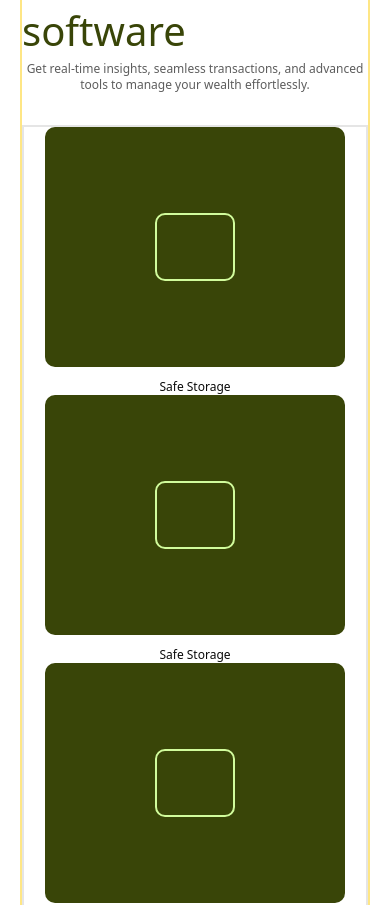
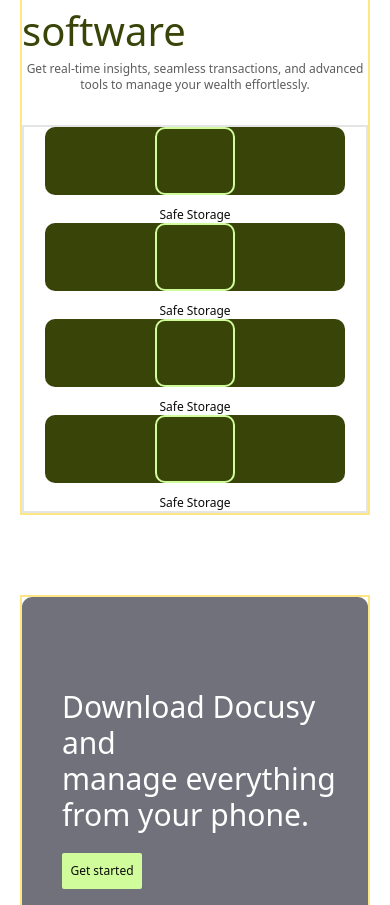
Before and after one commit to ZahraSoley/Docusy, a React (Vite) app: page / in a window 390 px wide. Shown: the part 3460-4365 px from the top of the page. Built offline with nearby package versions, Linux system fonts and the light colour scheme.

Commit message:
responsive 2

```diff
--- a/src/App.tsx
+++ b/src/App.tsx
@@ -174,26 +174,26 @@
             <span className="text-xs text-[#5d5d5d]">Get real-time insights, seamless transactions, and advanced</span>
             <span className="text-xs text-[#5d5d5d]">tools to manage your wealth effortlessly.</span>
             <div className="self-stretch lg:flex justify-between items-center gap-8 mt-8 border-2">
-              <div className="flex flex-col justify-center items-center gap-3">
-                <div className="h-60 w-75 bg-[#394508] rounded-lg flex justify-center items-center cursor-pointer hover:-translate-y-3 transition duration-500 \">
+              <div className="lg:w-1/4 flex flex-col justify-center items-center gap-3">
+                <div className="w-full bg-[#394508] max-h-60 max-w-75 rounded-lg flex justify-center items-center cursor-pointer hover:-translate-y-3 transition duration-500 \">
                   <div className="w-20 h-17 border-2 border-[#d1fc9c] rounded-lg"></div>
                 </div>
                 <span className="text-xs font-medium">Safe Storage</span>
               </div>
-              <div className="flex flex-col justify-center items-center gap-3">
-                <div className="h-60 w-75 bg-[#394508] rounded-lg flex justify-center items-center cursor-pointer hover:-translate-y-3 transition duration-500 \">
+              <div className="lg:w-1/4 flex flex-col justify-center items-center gap-3">
+                <div className="w-full bg-[#394508] max-h-60 max-w-75 rounded-lg flex justify-center items-center cursor-pointer hover:-translate-y-3 transition duration-500 \">
                   <div className="w-20 h-17 border-2 border-[#d1fc9c] rounded-lg"></div>
                 </div>
                 <span className="text-xs font-medium">Safe Storage</span>
               </div>
-              <div className="flex flex-col justify-center items-center gap-3">
-                <div className="h-60 w-75 bg-[#394508] rounded-lg flex justify-center items-center cursor-pointer hover:-translate-y-3 transition duration-500 \">
+              <div className="lg:w-1/4 flex flex-col justify-center items-center gap-3">
+                <div className="w-full bg-[#394508] max-h-60 max-w-75 rounded-lg flex justify-center items-center cursor-pointer hover:-translate-y-3 transition duration-500 \">
                   <div className="w-20 h-17 border-2 border-[#d1fc9c] rounded-lg"></div>
                 </div>
                 <span className="text-xs font-medium">Safe Storage</span>
               </div>
-              <div className="flex flex-col justify-center items-center gap-3">
-                <div className="h-60 w-75 bg-[#394508] rounded-lg flex justify-center items-center cursor-pointer hover:-translate-y-3 transition duration-500 \">
+              <div className="lg:w-1/4 flex flex-col justify-center items-center gap-3">
+                <div className="w-full bg-[#394508] max-h-60 max-w-75 rounded-lg flex justify-center items-center cursor-pointer hover:-translate-y-3 transition duration-500 \">
                   <div className="w-20 h-17 border-2 border-[#d1fc9c] rounded-lg"></div>
                 </div>
                 <span className="text-xs font-medium">Safe Storage</span>
```
